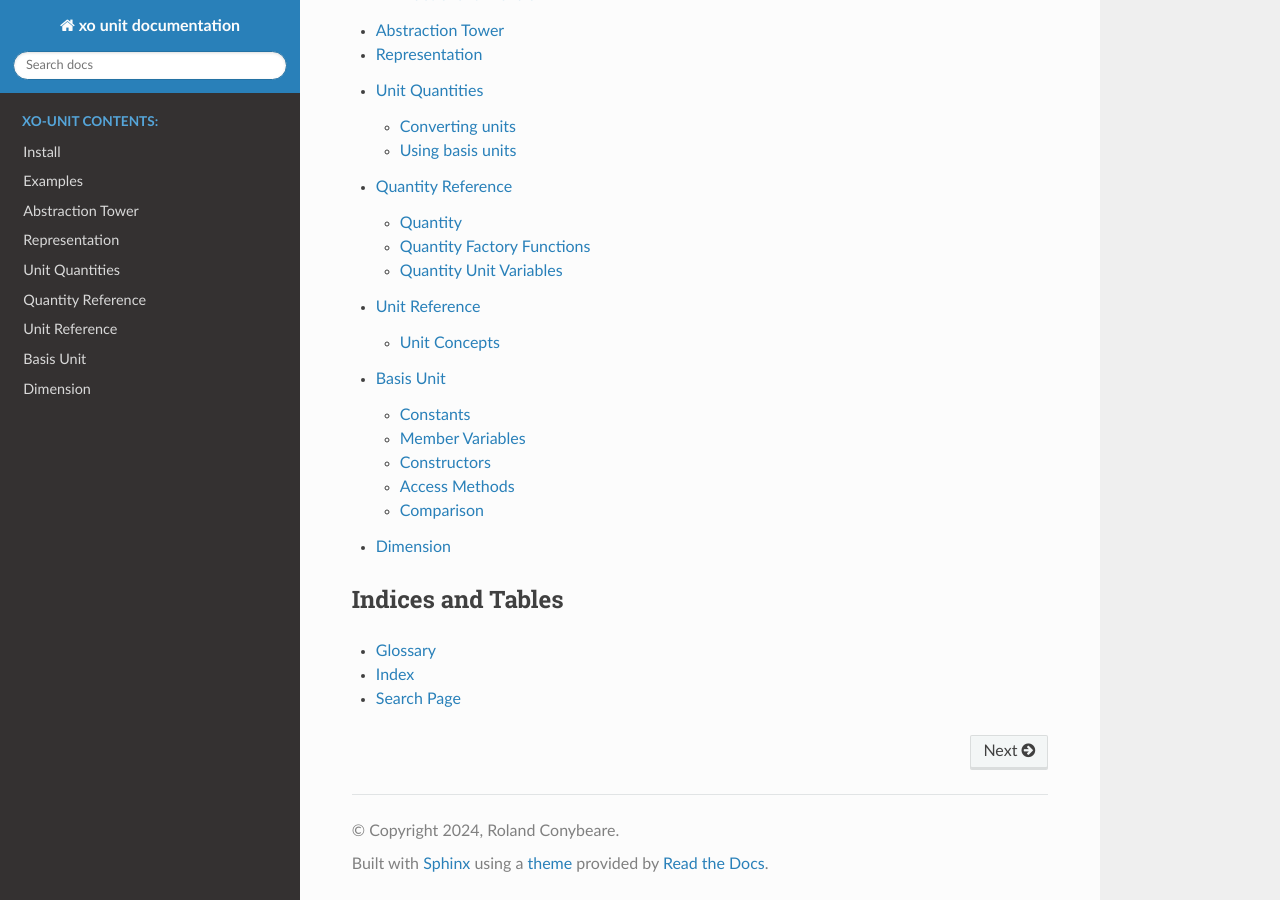
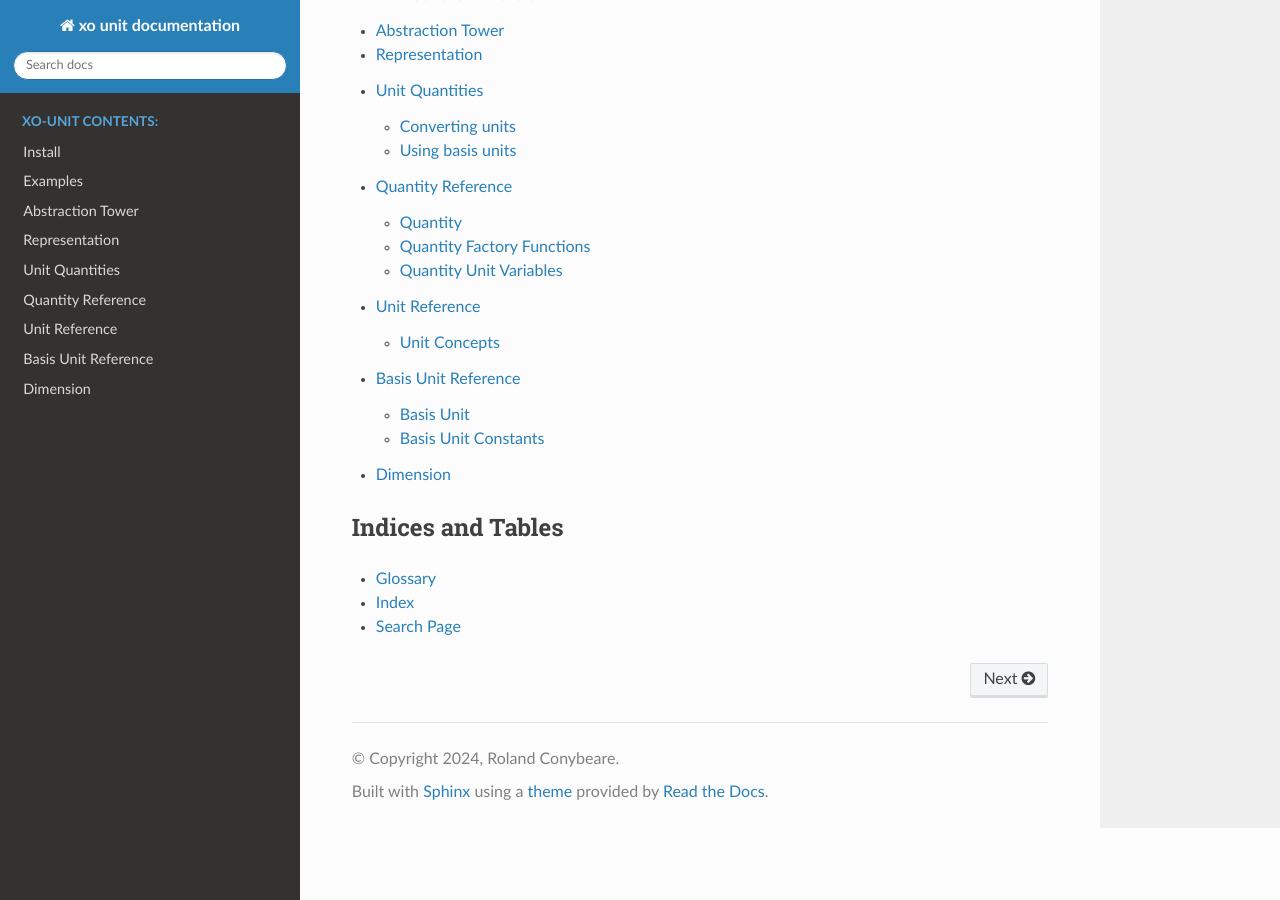
Before and after one commit to Rconybea/xo-umbrella2, a Sphinx documentation site: the page built from docs/index.rst, in a window 1280 px wide and 900 px high, scrolled down 984 px. Built offline with Sphinx 7.4.7 and the Read the Docs theme 2.0.0, drawn with Linux system fonts in a browser that asks for light colours.

Commit message:
xo-unit: refactor: ++ docs

```diff
--- a/docs/CMakeLists.txt
+++ b/docs/CMakeLists.txt
@@ -5,6 +5,8 @@
 xo_docdir_sphinx_config(
     index.rst examples.rst glossary.rst install.rst implementation.rst
     quantity-reference.rst quantity-class.rst quantity-factoryfunctions.rst quantity-unitvars.rst
-    unit-reference.rst unit-concept.rst unit-quantities.rst basis-unit-class.rst dimension-enum.rst
+    unit-reference.rst unit-concept.rst unit-quantities.rst basis-unit-reference.rst
+    basis-unit-class.rst basis-unit-constants.rst
+    dimension-enum.rst
 )
 #xo_utest_coverage_config2()
--- /dev/null
+++ b/docs/basis-unit-reference.rst
@@ -0,0 +1,11 @@
+.. _basis-unit-reference:
+
+Basis Unit Reference
+====================
+
+.. toctree::
+   :maxdepth: 2
+   :caption: Basis-Unit Reference
+
+   basis-unit-class
+   basis-unit-constants
--- a/docs/implementation.rst
+++ b/docs/implementation.rst
@@ -50,7 +50,7 @@
 
   A power of a basis unit. Has a single dimension.
 
-- basis_unit: see :doc:`basis-unit-class`.
+- basis_unit: see :doc:`basis-unit-reference`.
 
   A unit with a single dimension and scale.
 
--- a/docs/index.rst
+++ b/docs/index.rst
@@ -36,7 +36,7 @@
    unit-quantities
    quantity-reference
    unit-reference
-   basis-unit-class
+   basis-unit-reference
    dimension-enum
 
 Indices and Tables
```
Also changed, not shown: docs/basis-unit-class.rst (+3 -6 lines), docs/basis-unit-constants.rst (added, +34 -0 lines), 5 other files.
